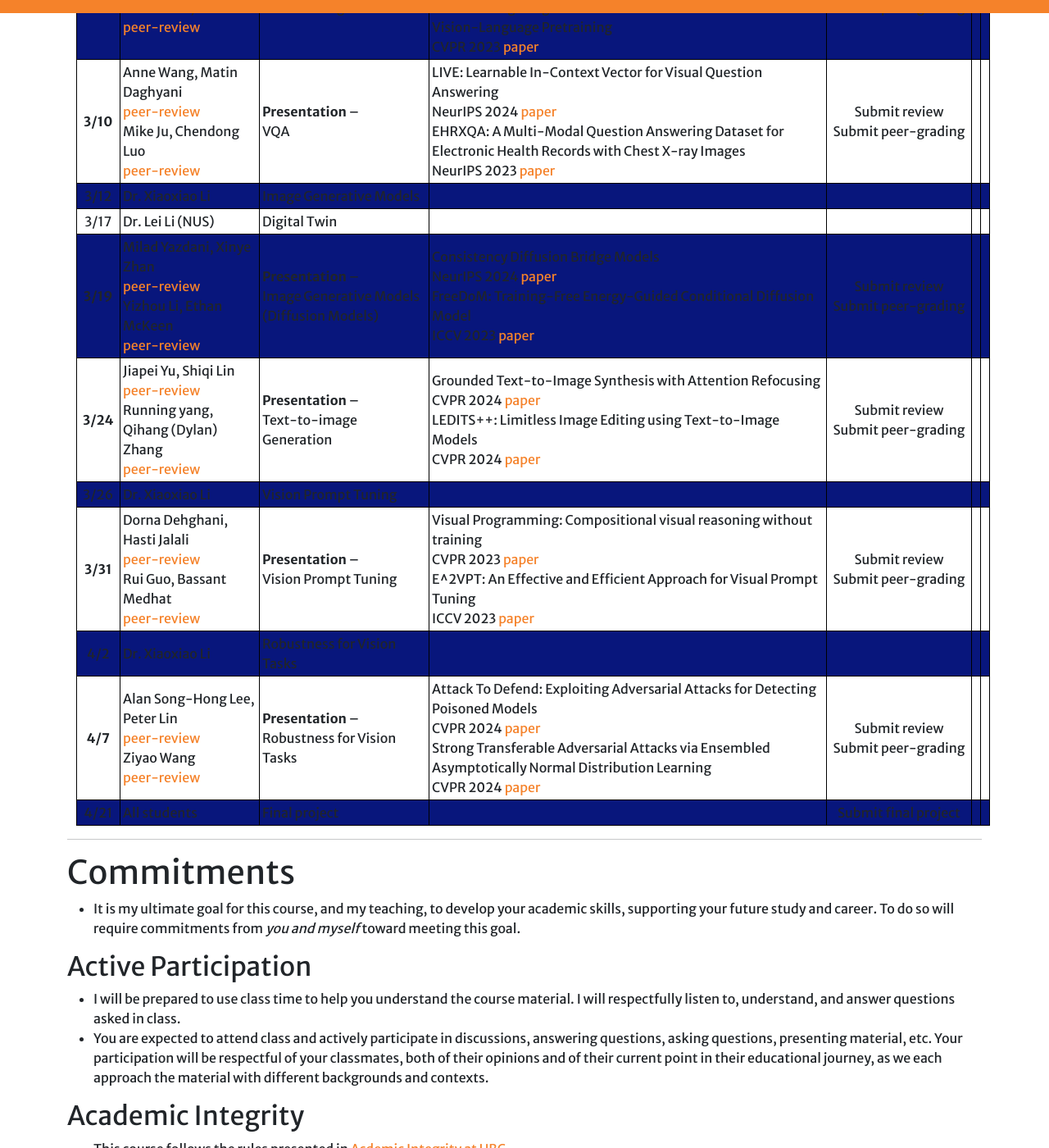
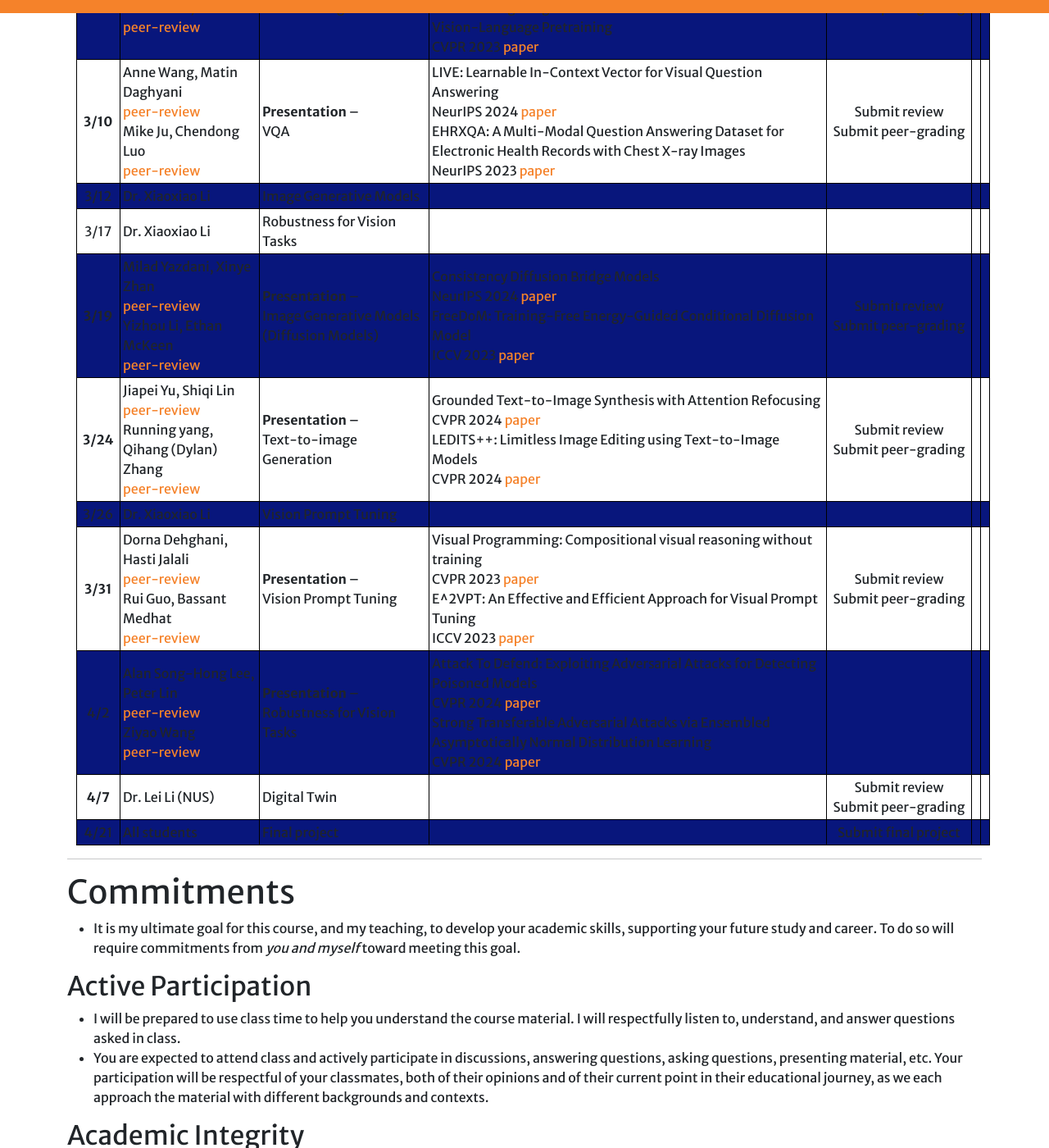
Before and after one commit to ubc-tea/EECE-570-2024w2, a Jekyll site: the page built from index.md, in a window 1280 px wide and 1400 px high, scrolled down 3463 px. Shown: the whole window at 82% size. Built offline with Jekyll 4.4.1, drawn with Linux system fonts in a browser that asks for light colours; a script that is not in the unit is left out; our own code applies the rules of GitHub Pages for plain Markdown files.

Commit message:
update schedule

```diff
--- a/index.md
+++ b/index.md
@@ -140,13 +140,13 @@ Our schedule will be updated during the semester. Please frequently check the sc
 |**3/5** | Yan Zeng, Ruinan Jin   <br> [peer-review](https://forms.gle/HwiawYKKA8kvZjdk6) <br>  Runhe Guo, Boru Zhu  <br> [peer-review](https://forms.gle/fBGnDTvh2v8iyD4B6) | **Presentation** – <br> VLM Training | Mitigating Object Hallucinations in Large Vision-Language Models through Visual Contrastive Decoding  <br> CVPR 2024 [paper](https://arxiv.org/pdf/2311.16922v1) <br> vila: Learning Image Aesthetics from User Comments with Vision-Language Pretraining<br> CVPR 2023 [paper](https://openaccess.thecvf.com/content/CVPR2023/papers/Ke_VILA_Learning_Image_Aesthetics_From_User_Comments_With_Vision-Language_Pretraining_CVPR_2023_paper.pdf)|  Submit review <br> Submit peer-grading           |
 |**3/10** | Anne Wang, Matin Daghyani   <br> [peer-review](https://forms.gle/UaTdu6gXibvL6QDz9) <br>  Mike Ju, Chendong Luo  <br> [peer-review](https://forms.gle/rceGdEUBjpjkwCYAA) | **Presentation** – <br> VQA | LIVE: Learnable In-Context Vector for Visual Question Answering <br> NeurIPS 2024 [paper](https://openreview.net/pdf?id=QhRemVrZbG) <br> EHRXQA: A Multi-Modal Question Answering Dataset for Electronic Health Records with Chest X-ray Images <br> NeurIPS 2023 [paper](https://openreview.net/pdf?id=Pk2x7FPuZ4)|  Submit review <br> Submit peer-grading           |
 | 3/12  | Dr. Xiaoxiao Li | Image Generative Models                    |                  |
-| 3/17  | Dr. Lei Li (NUS)| Digital Twin                   |                  |                                  |
+| 3/17  | Dr. Xiaoxiao Li | Robustness for Vision Tasks                    |                  |                                  |
 |**3/19** | Milad Yazdani, Xinye Zhan   <br> [peer-review](https://forms.gle/bdUpyRbNfqn4VmQg6) <br>  Yizhou Li, Ethan McKeen  <br> [peer-review](https://forms.gle/4AunrzLmxsesARpm7) | **Presentation** – <br> Image Generative Models (Diffusion Models) | Consistency Diffusion Bridge Models <br> NeurIPS 2024 [paper](https://openreview.net/pdf?id=FFJFGx78OK) <br> FreeDoM: Training-Free Energy-Guided Conditional Diffusion Model <br> ICCV 2023 [paper](https://openaccess.thecvf.com/content/ICCV2023/papers/Yu_FreeDoM_Training-Free_Energy-Guided_Conditional_Diffusion_Model_ICCV_2023_paper.pdf)|  Submit review <br> Submit peer-grading        |                 |
 |**3/24** | Jiapei Yu, Shiqi Lin   <br> [peer-review](https://forms.gle/vn95a4nK1pRS9BNa6) <br>  Running yang, Qihang (Dylan) Zhang  <br> [peer-review](https://forms.gle/zwJd3o3uc4VsLrecA) | **Presentation** – <br> Text-to-image Generation | Grounded Text-to-Image Synthesis with Attention Refocusing <br> CVPR 2024 [paper](https://arxiv.org/pdf/2306.05427) <br> LEDITS++: Limitless Image Editing using Text-to-Image Models <br> CVPR 2024 [paper](https://arxiv.org/pdf/2311.16711)|  Submit review <br> Submit peer-grading           |
 | 3/26  | Dr. Xiaoxiao Li | Vision Prompt Tuning                    |                  |                                   |
 |**3/31** | Dorna Dehghani, Hasti Jalali   <br> [peer-review](https://forms.gle/wCW5ShVV7TbPSkeD7) <br>  Rui Guo, Bassant Medhat  <br> [peer-review](https://forms.gle/Z13woR9KAxjNegaf6) | **Presentation** – <br> Vision Prompt Tuning | Visual Programming: Compositional visual reasoning without training <br> CVPR 2023 [paper](https://arxiv.org/pdf/2211.11559) <br> E^2VPT: An Effective and Efficient Approach for Visual Prompt Tuning <br> ICCV 2023 [paper](https://openaccess.thecvf.com/content/ICCV2023/papers/Han_E2VPT_An_Effective_and_Efficient_Approach_for_Visual_Prompt_Tuning_ICCV_2023_paper.pdf)|  Submit review <br> Submit peer-grading           |
-| 4/2  | Dr. Xiaoxiao Li | Robustness for Vision Tasks                    |                  |                                   |
-|**4/7** | Alan Song-Hong Lee, Peter Lin   <br> [peer-review](https://forms.gle/iQQNqcEmwRXUM9cF9) <br>  Ziyao Wang  <br> [peer-review](https://forms.gle/CqPePhEW93rzA1Uq5) | **Presentation** – <br> Robustness for Vision Tasks  | Attack To Defend: Exploiting Adversarial Attacks for Detecting Poisoned Models <br> CVPR 2024 [paper](https://openaccess.thecvf.com/content/CVPR2024/papers/Fares_Attack_To_Defend_Exploiting_Adversarial_Attacks_for_Detecting_Poisoned_Models_CVPR_2024_paper.pdf) <br>Strong Transferable Adversarial Attacks via Ensembled Asymptotically Normal Distribution Learning <br> CVPR 2024 [paper](https://arxiv.org/pdf/2411.07231v1)|  Submit review <br> Submit peer-grading           |
+| 4/2  |Alan Song-Hong Lee, Peter Lin   <br> [peer-review](https://forms.gle/iQQNqcEmwRXUM9cF9) <br>  Ziyao Wang  <br> [peer-review](https://forms.gle/CqPePhEW93rzA1Uq5) | **Presentation** – <br> Robustness for Vision Tasks  | Attack To Defend: Exploiting Adversarial Attacks for Detecting Poisoned Models <br> CVPR 2024 [paper](https://openaccess.thecvf.com/content/CVPR2024/papers/Fares_Attack_To_Defend_Exploiting_Adversarial_Attacks_for_Detecting_Poisoned_Models_CVPR_2024_paper.pdf) <br>Strong Transferable Adversarial Attacks via Ensembled Asymptotically Normal Distribution Learning <br> CVPR 2024 [paper](https://arxiv.org/pdf/2411.07231v1)|                                   |
+|**4/7** | Dr. Lei Li (NUS) | Digital Twin                                                         |                  |  Submit review <br> Submit peer-grading           |
 | 4/21  | All students      | Final project                                                        |                  | Submit final project              |
 
 <hr>
```
